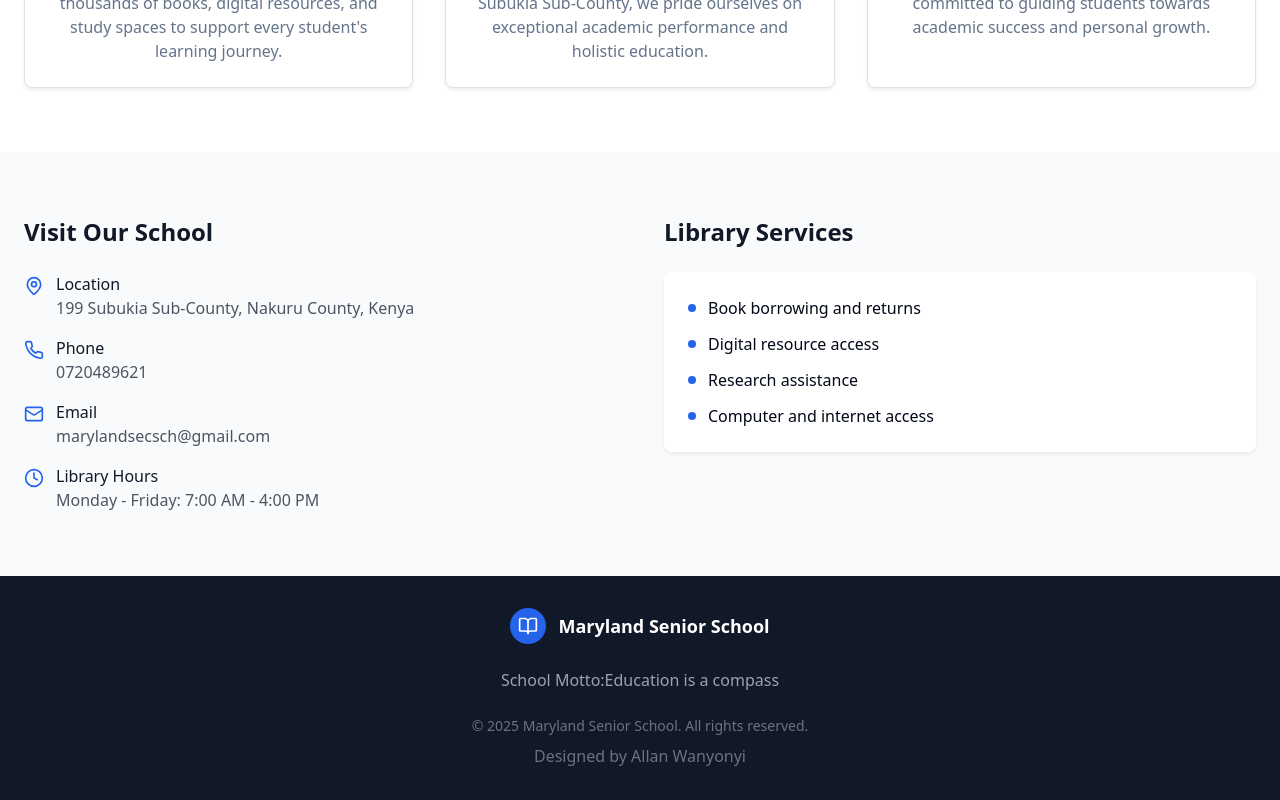
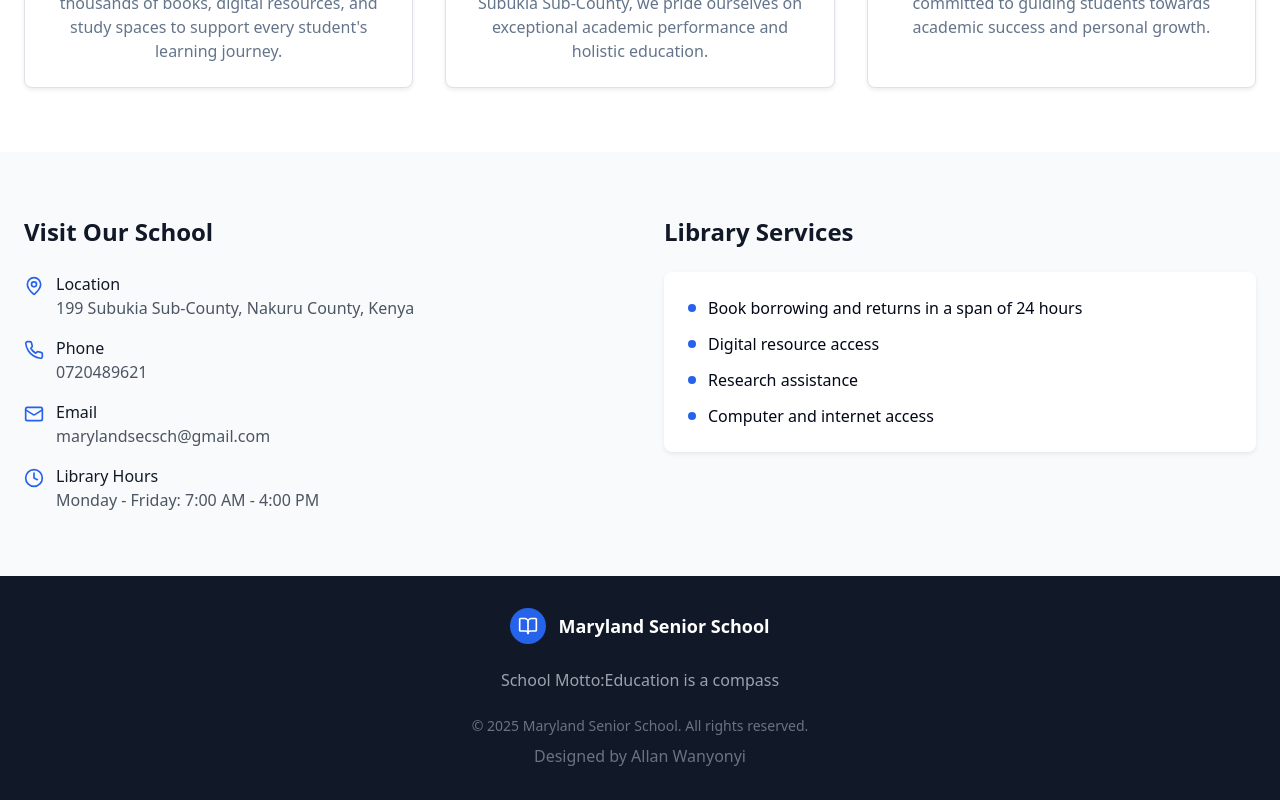
Before and after one commit to awanyonyi/quick-read-school-library, a React (Vite) app: page / in a window 1280 px wide. Shown: the part 909-1709 px from the top of the page. Built offline with nearby package versions, Linux system fonts and the light colour scheme.

Commit message:
Update ContactSection.tsx

```diff
--- a/src/components/home/ContactSection.tsx
+++ b/src/components/home/ContactSection.tsx
@@ -47,7 +47,7 @@ const ContactSection = () => {
               <ul className="space-y-3">
                 <li className="flex items-center space-x-3">
                   <div className="w-2 h-2 bg-blue-600 rounded-full"></div>
-                  <span>Book borrowing and returns</span>
+                  <span>Book borrowing and returns in a span of 24 hours</span>
                 </li>
                 <li className="flex items-center space-x-3">
                   <div className="w-2 h-2 bg-blue-600 rounded-full"></div>
```
